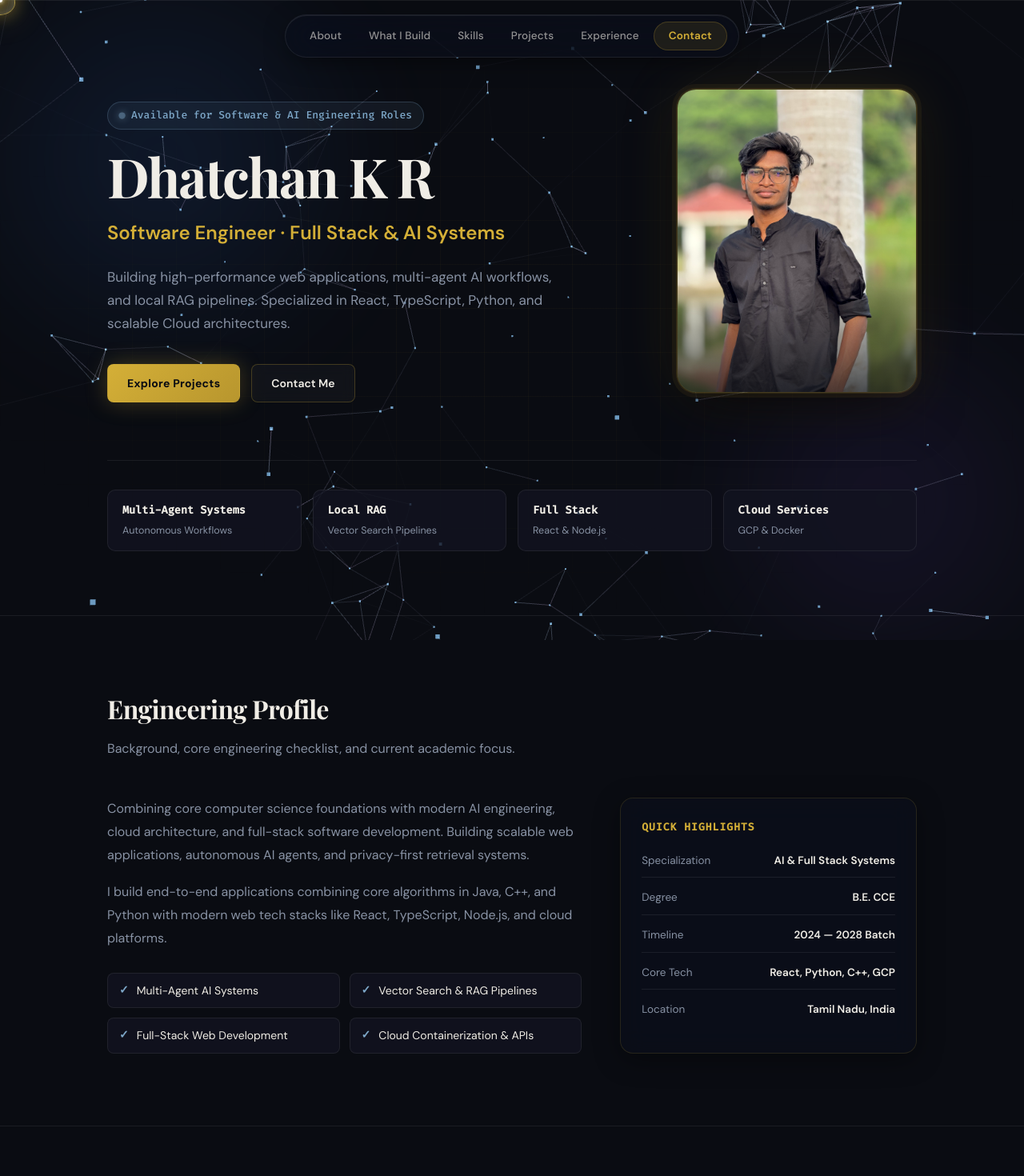
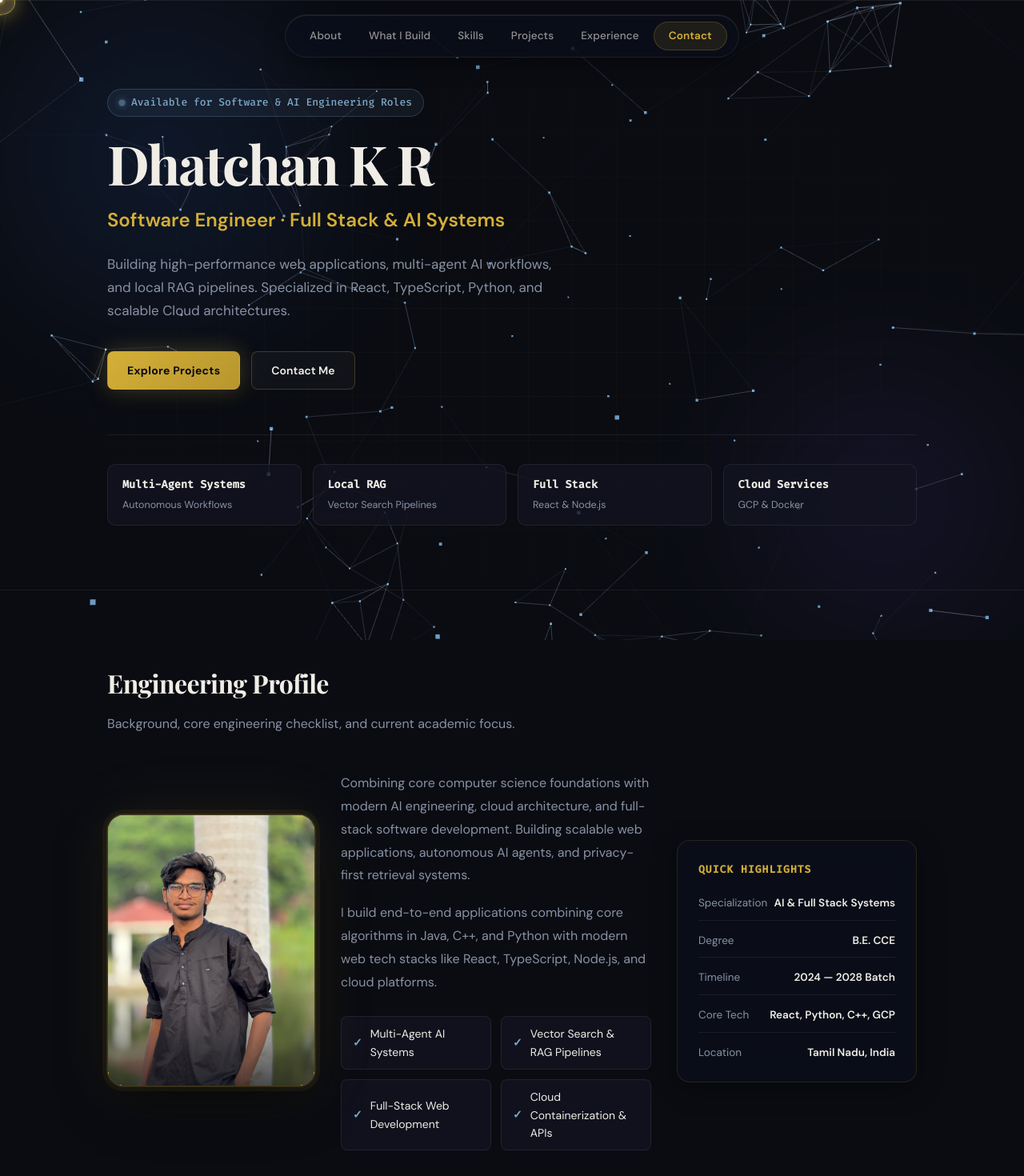
Before and after one commit to dhatchankr/Portfolio, a React (Vite) app: page / in a window 1280 px wide. Shown: the top 1470 px of the page at 80% size. Built offline with nearby package versions, Linux system fonts and the light colour scheme.

Commit message:
refactor: moved profile photo from top Hero to About (Engineering Profile) section

```diff
--- a/src/components/About.tsx
+++ b/src/components/About.tsx
@@ -1,3 +1,5 @@
+import profileImg from "../assets/images/profile.jpg";
+
 export default function About() {
   const checklist = [
     "Multi-Agent AI Systems",
@@ -14,8 +16,27 @@ export default function About() {
           Background, core engineering checklist, and current academic focus.
         </p>
 
-        <div className="about-grid">
-          {/* Left — text */}
+        <div className="about-grid" style={{ gridTemplateColumns: '260px 1fr 300px', gap: '32px', alignItems: 'center' }}>
+
+          {/* Profile Photo */}
+          <div className="about-photo-col" style={{ display: 'flex', justifyContent: 'center' }}>
+            <div className="profile-card" style={{ width: '100%', maxWidth: '260px' }}>
+              <div className="profile-img-wrap" style={{ width: '100%', height: '340px', borderRadius: '20px' }}>
+                <img
+                  src={profileImg}
+                  alt="Dhatchan K R — Software Engineer"
+                  className="profile-img"
+                />
+                <div className="profile-img-overlay" />
+                <div className="profile-corner profile-corner--tl" />
+                <div className="profile-corner profile-corner--tr" />
+                <div className="profile-corner profile-corner--bl" />
+                <div className="profile-corner profile-corner--br" />
+              </div>
+            </div>
+          </div>
+
+          {/* Center — text */}
           <div className="about-text">
             <p>
               Combining core computer science foundations with modern AI engineering, cloud architecture, and full-stack software development. Building scalable web applications, autonomous AI agents, and privacy-first retrieval systems.
@@ -58,8 +79,20 @@ export default function About() {
               </div>
             </div>
           </div>
+
         </div>
       </div>
+
+      <style>{`
+        @media (max-width: 992px) {
+          .about-grid {
+            grid-template-columns: 1fr !important;
+          }
+          .about-photo-col {
+            margin-bottom: 16px;
+          }
+        }
+      `}</style>
     </section>
   );
 }
--- a/src/components/Hero.tsx
+++ b/src/components/Hero.tsx
@@ -1,5 +1,3 @@
-import profileImg from "../assets/images/profile.jpg";
-
 export default function Hero() {
   const badges = [
     { title: "Multi-Agent Systems", sub: "Autonomous Workflows" },
@@ -12,11 +10,8 @@ export default function Hero() {
     <section id="hero" className="hero">
       <div className="container">
 
-        {/* Two-column hero layout */}
-        <div className="hero-split">
-
-          {/* ── Left: Text content ── */}
-          <div className="hero-text-col">
+        {/* Clean Hero Layout */}
+        <div style={{ maxWidth: '800px' }}>
 
           {/* Status pill */}
           <div className="status-pill">
@@ -47,30 +42,7 @@ export default function Hero() {
               Contact Me
             </a>
           </div>
-          </div>
 
-          {/* ── Right: Profile Photo ── */}
-          <div className="hero-photo-col">
-            <div className="profile-card">
-
-              {/* Clean photo with premium frame */}
-              <div className="profile-img-wrap">
-                <img
-                  src={profileImg}
-                  alt="Dhatchan K R — Software Engineer"
-                  className="profile-img"
-                />
-                <div className="profile-img-overlay" />
-
-                {/* Corner accent lines */}
-                <div className="profile-corner profile-corner--tl" />
-                <div className="profile-corner profile-corner--tr" />
-                <div className="profile-corner profile-corner--bl" />
-                <div className="profile-corner profile-corner--br" />
-              </div>
-
-            </div>
-          </div>
         </div>
 
         {/* Badge cards — full width below */}
```
Lines whose indentation alone changed are shown as unchanged.
